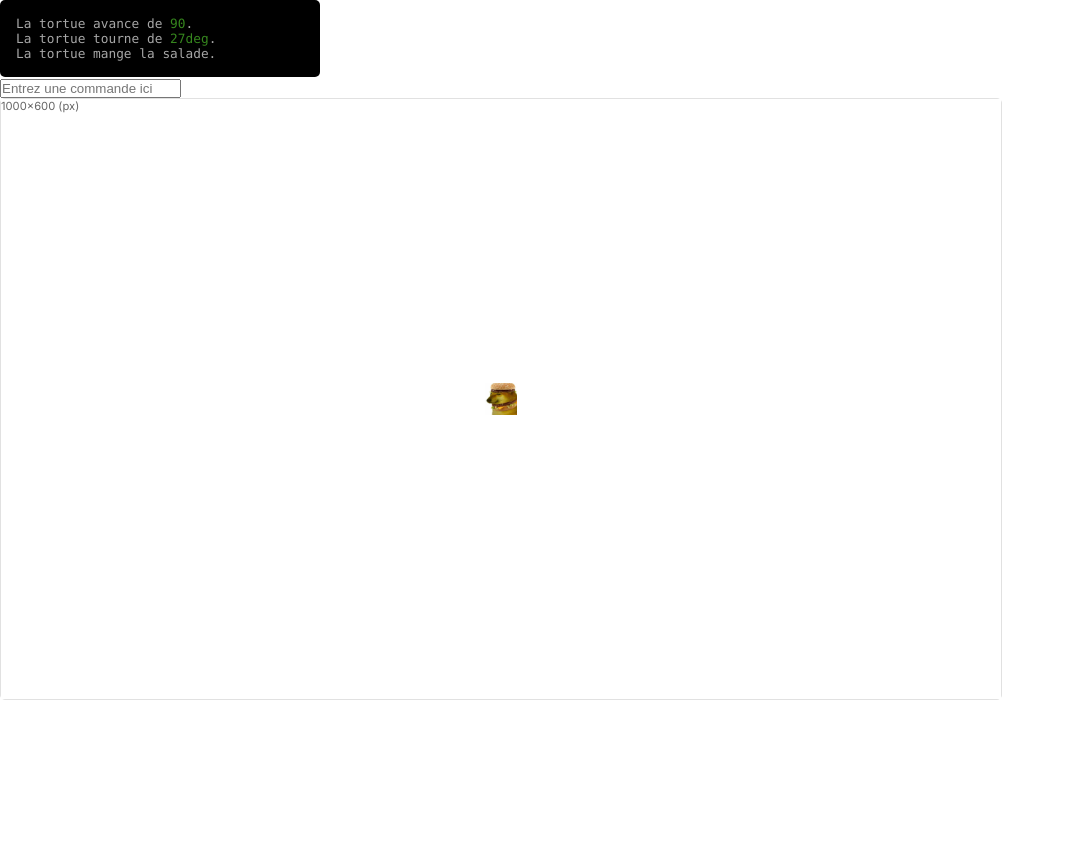
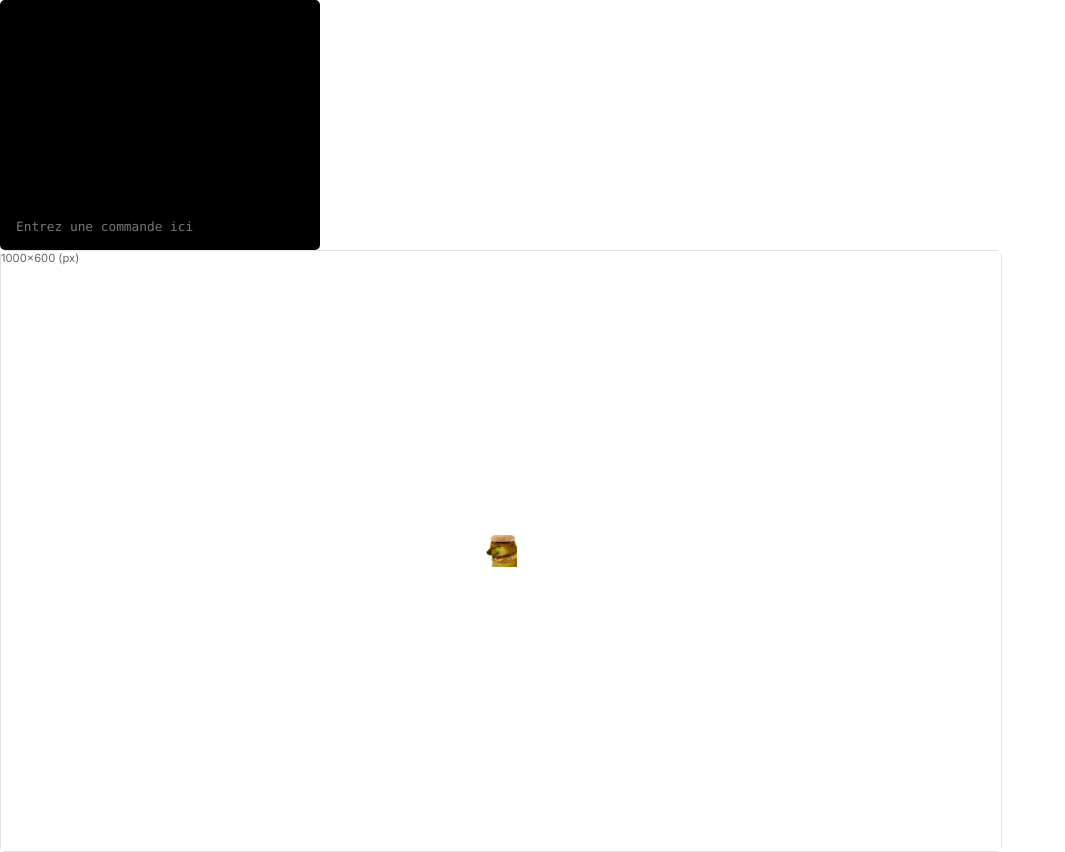
Before and after one commit to EmpireDemocratiqueDuPoulpe/logomotive-web-app, a Next.js app: page /build in a window 1280 px wide. Shown: the whole page, without its empty margins (0-1065 px from the left). Before the commit the page ends 800 px from the top, so only its background shows below. Built offline with nearby package versions, Linux system fonts and the light colour scheme.

Commit message:
Reworked console and minor fixes

```diff
--- a/src/app/build/_components/Console/Console.module.css
+++ b/src/app/build/_components/Console/Console.module.css
@@ -1,16 +1,37 @@
 .console {
+	display: flex;
+	flex-direction: column;
+	justify-content: flex-start;
+	align-items: stretch;
 	width: 25vw;
+	height: 250px;
+	overflow: hidden;
 }
 
 .console .history {
+	flex-grow: 1;
+	width: 100%;
+	padding: var(--default-spacing);
+	padding-bottom: 0;
+	background: var(--console-background-color);
+	border-radius: var(--default-border-radius) var(--default-border-radius) 0 0;
+	overflow: auto;
+}
+
+.console .commandLine {
+	flex-grow: 0;
+	flex-shrink: 0;
+}
+
+.console .commandLine > input {
+	width: 100%;
+	height: 100%;
 	font-size: 0.8em;
 	padding: var(--default-spacing);
 	background: var(--console-background-color);
 	color: var(--console-foreground-color);
-	border-radius: var(--default-border-radius);
 	font-family: var(--mono-font);
+	border: none;
+	border-radius: 0 0 var(--default-border-radius) var(--default-border-radius);
 }
-.console .history .historyLine { opacity: 0.65; }
-.console .history .historyCurrentLine { opacity: 1; }
-
-.console .history .historyParam { color: var(--console-parameter-color); }
+.console .commandLine > input:focus { outline: none; }
--- a/src/app/build/_components/Console/Console.tsx
+++ b/src/app/build/_components/Console/Console.tsx
@@ -1,14 +1,16 @@
 "use client";
 
-import React, { useState } from "react";
+import React, {useState, useEffect} from "react";
 import clsx from "clsx";
 import useLogoBuilderContext from "@/contexts/LogoBuilderCtx/LogoBuilderCtx";
+import ConsoleHistory from "./ConsoleHistory/ConsoleHistory";
 import styles from "./Console.module.css";
 
 function Console() : React.JSX.Element {
     /* --- States -------------------------------- */
     const logoBuilderCtx = useLogoBuilderContext();
     const [ commandLine, setCommandLine ] = useState<string>("");
+
 
     /* --- Functions ----------------------------- */
     const onCommandLineChange = (event: React.ChangeEvent<HTMLInputElement>) : void => {
@@ -28,20 +30,10 @@ function Console() : React.JSX.Element {
     return (
         <div className={styles.console}>
             <div className={styles.history}>
-                <p className={styles.historyLine}>La tortue avance de <span className={styles.historyParam}>90</span>.</p>
-                <p className={styles.historyLine}>La tortue tourne de <span className={styles.historyParam}>27deg</span>.</p>
-                <p className={styles.historyLine}>La tortue mange la salade.</p>
-
-                {logoBuilderCtx.interpreter.history.map((historyLine, index: number) => (
-                    <p key={`${historyLine}-${index}`}
-                       className={clsx(styles.historyLine, ((index === 0) && styles.historyCurrentLine))}
-                    >
-                        {historyLine}
-                    </p>
-                )).reverse()}
+                <ConsoleHistory history={logoBuilderCtx.interpreter.history}/>
             </div>
 
-            <div className={styles.inputBox}>
+            <div className={styles.commandLine}>
                 <input
                     type="text"
                     placeholder="Entrez une commande ici"
--- /dev/null
+++ b/src/app/build/_components/Console/ConsoleHistory/ConsoleHistory.module.css
@@ -0,0 +1,11 @@
+.historyContent {
+	font-size: 0.8em;
+	color: var(--console-foreground-color);
+	font-family: var(--mono-font);
+}
+.historyContent .historyLine { opacity: 0.65; }
+.historyContent .historyCurrentLine { opacity: 1; }
+
+.historyContent .historyParam { color: var(--console-parameter-color); }
+
+.historyContent .historyBottom { width: 100%; height: var(--default-spacing); }
--- /dev/null
+++ b/src/app/build/_components/Console/ConsoleHistory/ConsoleHistory.tsx
@@ -0,0 +1,36 @@
+import React, {useEffect, useRef} from "react";
+import clsx from "clsx";
+import type { Props } from "./ConsoleHistory.types";
+import styles from "./ConsoleHistory.module.css";
+
+function ConsoleHistory({ history }: Props) : React.JSX.Element {
+	/* --- States -------------------------------- */
+	const historyBottomRef = useRef<HTMLDivElement>(null);
+
+	/* --- Functions ----------------------------- */
+	const scrollToBottom = () : void => {
+		historyBottomRef.current?.scrollIntoView({ behavior: "instant", block: "end" });
+	};
+
+	/* --- Effects ------------------------------- */
+	useEffect(() : void => {
+		scrollToBottom();
+	}, [ history.length ]);
+
+	/* --- Component ----------------------------- */
+	return (
+		<div className={styles.historyContent}>
+			{history.map((historyLine: string, index: number) => (
+				<p key={`${historyLine}-${index}`}
+				   className={clsx(styles.historyLine, ((index === 0) && styles.historyCurrentLine))}
+				>
+					{historyLine}
+				</p>
+			)).reverse()}
+
+			<div ref={historyBottomRef} className={styles.historyBottom}/>
+		</div>
+	);
+}
+
+export default ConsoleHistory;
--- /dev/null
+++ b/src/app/build/_components/Console/ConsoleHistory/ConsoleHistory.types.ts
@@ -0,0 +1,6 @@
+import LogoHistory from "@/utils/LogoInterpreter/LogoHistory/LogoHistory";
+
+/// --- PropTypes ------------------------------------------------------------------------------------------------------
+export type Props = {
+	history: LogoHistory
+}
--- a/src/utils/LogoInterpreter/LogoHistory/LogoHistory.ts
+++ b/src/utils/LogoInterpreter/LogoHistory/LogoHistory.ts
@@ -7,6 +7,9 @@ export default class LogoHistory {
 		this.entries = [];
 	}
 
+	/* --- Getters -------------------------------------------------------------------------------------------------- */
+	public get length() : number { return this.entries.length; }
+
 	public getLast() : string | null {
 		if (this.entries.length > 0) {
 			return this.entries[this.entries.length - 1];
@@ -15,7 +18,8 @@ export default class LogoHistory {
 		return null;
 	}
 
-	public map<U>(callbackFn: (value: string, index: number, array: string[]) => U, thisArg?: any): U[] {
+	/* --- Functions ------------------------------------------------------------------------------------------------ */
+	public map<U>(callbackFn: (value: string, index: number, array: string[]) => U, thisArg?: any) : U[] {
 		return this.entries.map(callbackFn, thisArg);
 	}
 
@@ -38,8 +42,6 @@ export default class LogoHistory {
 	public push(entry: string) : void {
 		this.resetCursor();
 
-		if (this.getLast() === entry) { return; }
-
 		this.entries.unshift(entry);
 		this.preventOverflow();
 	}
```
Also changed, not shown: src/utils/LogoInterpreter/LogoPointer/LogoPointer.ts (+14 -8 lines).
